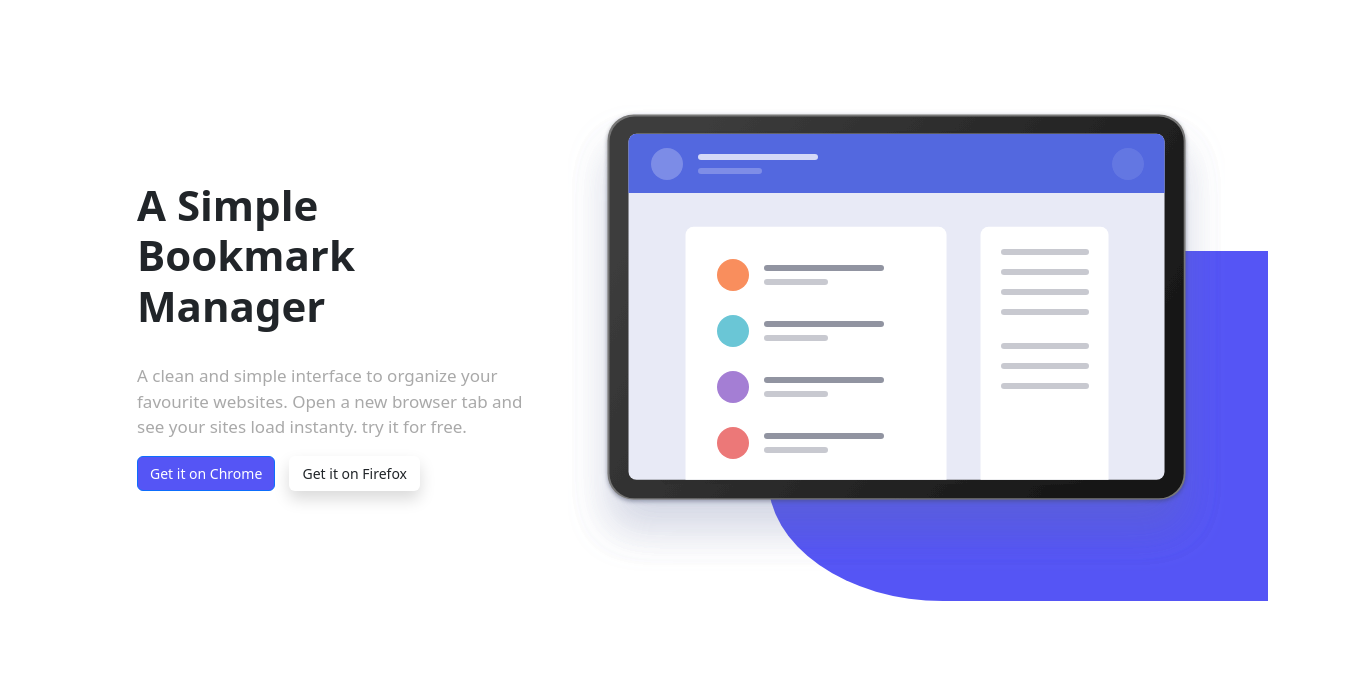
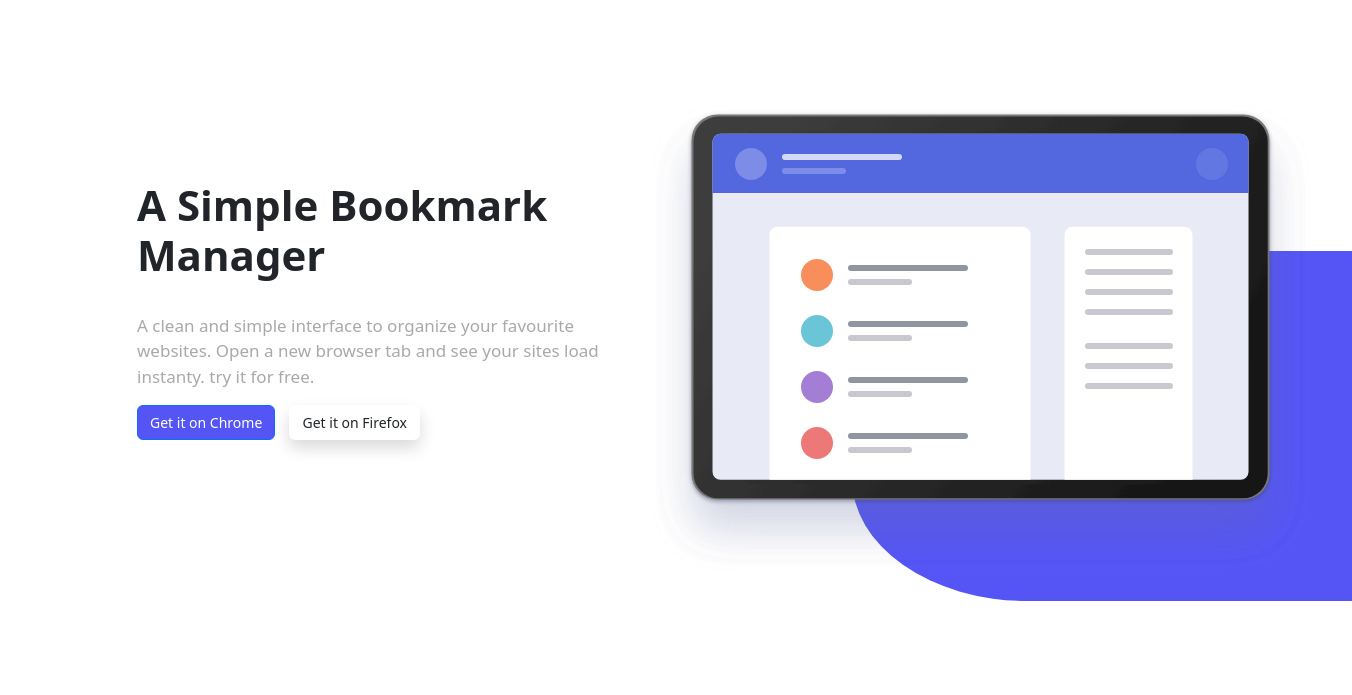
Before and after one commit to javijsgithub/S1.2, a plain HTML site: page index.html in a window 1280 px wide. Shown: the part 65-760 px from the top of the page, 1352 px wide, since content can reach past the window. Drawn offline with Linux system fonts and the light colour scheme.

Commit message:
hago pruebas en las col de la seccion hero

```diff
--- a/index.html
+++ b/index.html
@@ -43,14 +43,14 @@
     <section class="hero">
         <div class="container-fluid">
             <div class="row">
-              <div class="col">
+              <div class="col-xl-6 col-lg-6 col-md-12 col-sm-12">
                 <h2 class="hero-h2"><b>A Simple Bookmark Manager</b></h2>
                 <br>
                 <p class="hero-texto">A clean and simple interface to organize your favourite websites. Open a new browser tab and see your sites load instanty. try it for free.</p>
                 <a href="#" class="btn btn-primary" role="button" data-bs-toggle="button" id="btn-hero-blue">Get it on Chrome</a>
                 <a href="#" class="btn shadow" role="button" data-bs-toggle="button" id="btn-white">Get it on Firefox</a>
             </div>
-              <div class="col">
+              <div class="col-xl-6 col-lg-6 col-md-12 col-sm-12">
                 <img class="hero-img" src="Imagenes/illustration-hero.svg" alt="Imagen de una tablet">
                 <div class="hero-figura">
                 </div>
```
